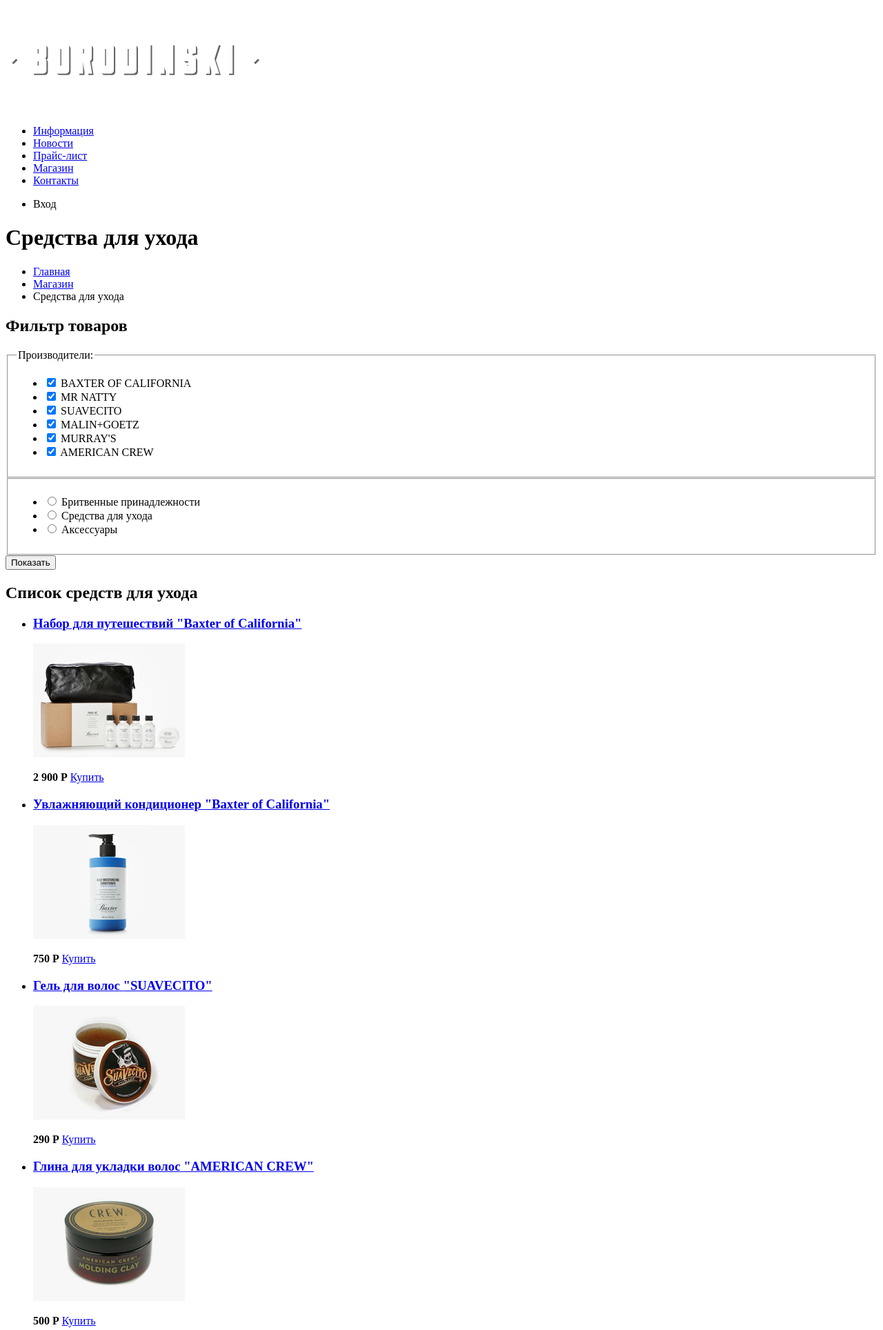
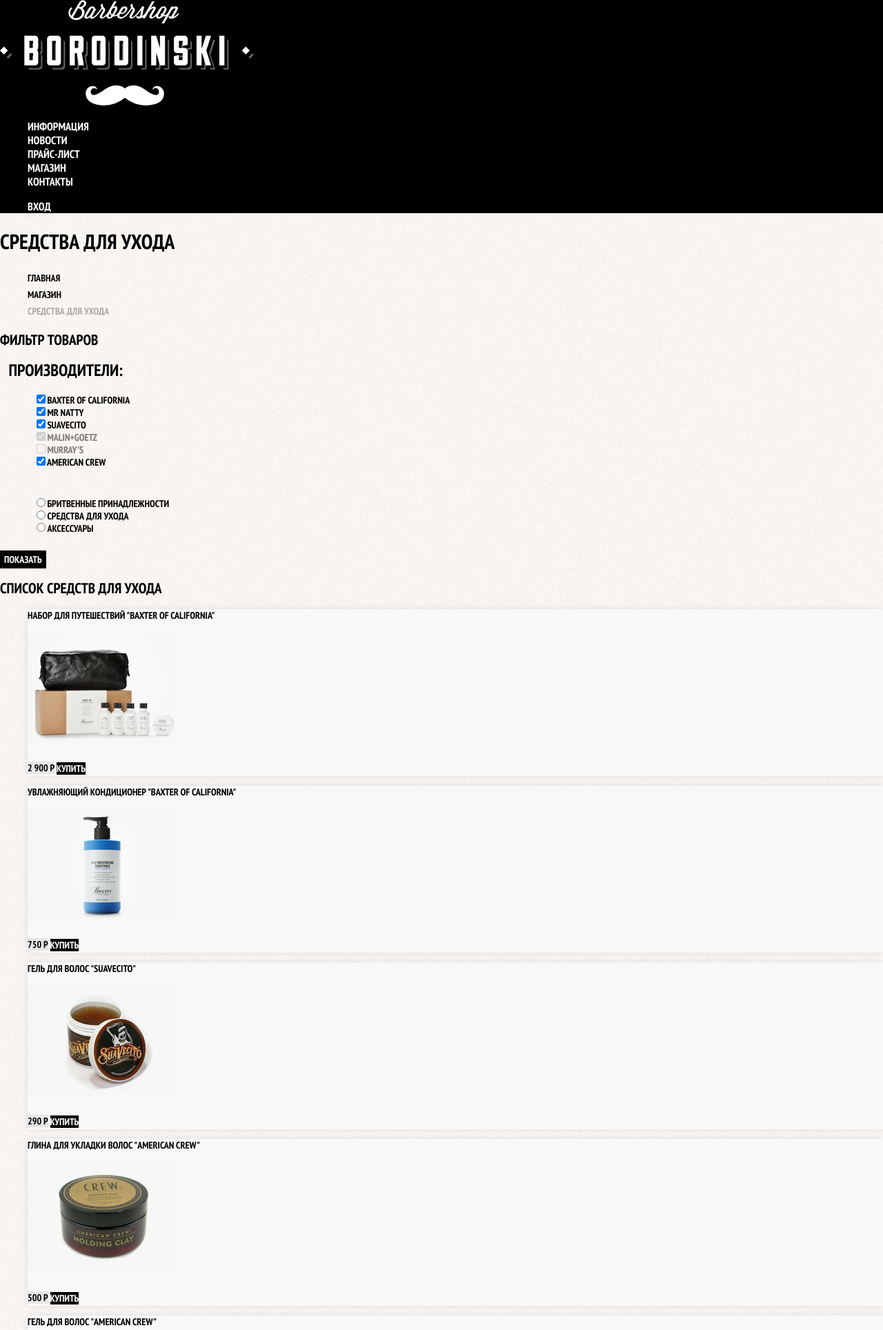
Before and after one commit to artemadilev/examples.github.io, a PHP site: page /catalog.html in a window 1280 px wide. Shown: the top 1928 px of the page at 69% size. Run offline with PHP 8.4, Linux system fonts and the light colour scheme.

Commit message:
Оформлены стили текста, фона

```diff
--- a/barbearshop/catalog.html
+++ b/barbearshop/catalog.html
@@ -3,8 +3,11 @@
 <head>
     <meta charset="UTF-8">
     <title>Каталог Барбершоп</title>
+    <link href="https://fonts.googleapis.com/css?family=PT+Sans+Narrow:400,700&amp;subset=cyrillic" rel="stylesheet">
+    <link rel="stylesheet" href="css/normalize.css">
+    <link rel="stylesheet" href="css/style.css">
 </head>
-<body>
+<body class="inner-page">
 
    <header class="main-header">
         <nav class="main-navigation">
@@ -33,34 +36,34 @@
             <li><a href="catalog.html">Магазин</a></li>
             <li class="breadcrumbs-current">Средства для ухода</li>
         </ul>
-        <section class="filters">
+        <section class="filter">
             <h2 class="visually-hidden">Фильтр товаров</h2>
             <form method="get" action="https://echo.htmlacademy.ru" class="filter">
                 <fieldset>
                     <legend>Производители:</legend>
                     <ul>
                         <li class="filter-option">
-                            <input class="visually-hidden filter-unput filter-input-checkbox" id="baxter-of-california" type="checkbox" name="baxter-of-california" checked>
+                            <input class="visually-hidden filter-input filter-input-checkbox" id="baxter-of-california" type="checkbox" name="baxter-of-california" checked>
                             <label for="baxter-of-california">BAXTER OF CALIFORNIA</label>
                         </li>
                         <li class="filter-option">
-                            <input class="visually-hidden filter-unput filter-input-checkbox" id="mr-natty" type="checkbox" name="mr-natty" checked>
+                            <input class="visually-hidden filter-input filter-input-checkbox" id="mr-natty" type="checkbox" name="mr-natty" checked>
                             <label for="mr-natty">MR NATTY</label>
                         </li>
                         <li class="filter-option">
-                            <input class="visually-hidden filter-unput filter-input-checkbox" id="suavecito" type="checkbox" name="suavecito" checked>
+                            <input class="visually-hidden filter-input filter-input-checkbox" id="suavecito" type="checkbox" name="suavecito" checked>
                             <label for="suavecito">SUAVECITO</label>
                         </li>
                         <li class="filter-option">
-                            <input class="visually-hidden filter-unput filter-input-checkbox" id="malin-goetz" type="checkbox" name="malin-goetz" checked>
+                            <input class="visually-hidden filter-input filter-input-checkbox" id="malin-goetz" type="checkbox" name="malin-goetz" checked disabled>
                             <label for="malin-goetz">MALIN+GOETZ</label>
                         </li>
                         <li class="filter-option">
-                            <input class="visually-hidden filter-unput filter-input-checkbox" id="murrays" type="checkbox" name="murrays" checked>
+                            <input class="visually-hidden filter-input filter-input-checkbox" id="murrays" type="checkbox" name="murrays" disabled>
                             <label for="murrays">MURRAY'S</label>
                         </li>
                         <li class="filter-option">
-                            <input class="visually-hidden filter-unput filter-input-checkbox" id="american-crew" type="checkbox" name="american-crew" checked>
+                            <input class="visually-hidden filter-input filter-input-checkbox" id="american-crew" type="checkbox" name="american-crew" checked>
                             <label for="american-crew">AMERICAN CREW</label>
                         </li>
                     </ul>
--- a/barbearshop/css/style.css
+++ b/barbearshop/css/style.css
@@ -1,4 +1,351 @@
 body {
+    margin: 0;
+    padding: 0;
+
+    font-family: "PT Sans Narrow", Arial, sans-serif;
     font-size: 14px;
-    font-family: "PTSans";
+    line-height: 24px;
+    font-weight: 700;
+    color: #fff;
+    text-transform: uppercase;
+
+    background-color: #000;
+    background-image: url("../img/background.jpg");
+    background-position: top center;
+    background-repeat: no-repeat;
 }
+
+.inner-page {
+    color: #000;
+
+    background-color: #f9f6f3;
+    background-image: url("../img/bcg-content.jpg");
+    background-position: 0 0;
+    background-repeat: repeat;
+}
+
+a {
+    text-decoration: none;
+}
+
+.button {
+    font: inherit;
+
+    text-align: center;
+    color: #fff;
+    vertical-align: middle;
+    text-transform: uppercase;
+
+    background-color: #000;
+    border: none;
+}
+
+.button:hover,
+.button:focus,
+.button:active {
+    background-color: #663d15;
+}
+
+.main-navigation {
+    font-size: 16px;
+    line-height: 20px;
+    color: #fff;
+
+    background-color: #000;
+}
+
+.site-navigation,
+.user-navigation {
+    list-style: none;
+}
+
+.site-navigation a,
+.user-navigation a {
+    color: #fff;
+}
+
+.site-navigation a:hover,
+.site-navigation a:focus,
+.user-navigation a:hover,
+.user-navigation a:focus {
+    background-color: #242424;
+}
+
+.features-list {
+    list-style: none;
+}
+
+.feature-item {
+    text-align: center;
+}
+
+.feature-item h3 {
+    font-size: 30px;
+    line-height: 42px;
+}
+
+.index-columns {
+    color: #000;
+
+    background-color: #f8f5f2;
+    background-image: url("../img/bcg-content.jpg");
+    background-position: 0 0;
+    background-repeat: repeat;
+}
+
+.index-columns h2 {
+    font-size: 30px;
+    line-height: 42px;
+}
+
+.news-list {
+    list-style: none;
+}
+
+.news-item time {
+    text-transform: none;
+}
+
+.gallery-content {
+    background: #ccc;
+    border: 7px solid #fff;
+}
+
+.appointment-item input {
+    font: inherit;
+
+    background-color: transparent;
+    border: 2px solid #000;
+}
+
+.appointment-item input:focus {
+    border-color: #663d15;
+}
+
+.page-title {
+    font-size: 30px;
+    line-height: 42px;
+}
+
+.breadcrumbs {
+    list-style: none;
+}
+
+.breadcrumbs a {
+    color: #000;
+}
+
+.breadcrumbs a:hover,
+.breadcrumbs a:focus {
+    text-decoration: underline;
+}
+
+.breadcrumbs-current {
+    color: #aba9a7;
+}
+
+.filter fieldset {
+    border: none;
+}
+
+.filter legend  {
+    font-size: 24px;
+    line-height: 30px;
+}
+
+.filter ul {
+    list-style: none;
+    line-height: 18px;
+}
+
+.filter-input:hover + label,
+.filter-input:focus + label {
+    color: #663d15;
+}
+
+.filter-input:disabled + label {
+    color: #000;
+    opacity: 0.5;
+}
+
+.catalog-list {
+    list-style: none;
+}
+
+.catalog-item {
+    background-color: #f8f8f8;
+    box-shadow: 0 0 10px rgba(0, 0, 0, 0.1);
+}
+
+.catalog-item:hover {
+    box-shadow: 0 0 10px rgba(0, 0, 0, 0.2);
+}
+
+.catalog-item a {
+    color: #000;
+}
+
+.catalog-item h3 {
+    font-size: 14px;
+    line-height: 18px;
+}
+
+.catalog-category {
+    text-transform: none;
+}
+
+.catalog-item-price b {
+    font-size: 14px;
+    line-height: 20px;
+    text-align: center;
+
+    background-color: #e5e5e5;
+}
+
+.catalog-item-price .button {
+    line-height: 20px;
+    color: #fff;
+}
+
+.pagination-list {
+    list-style: none;
+}
+
+.pagination-item a {
+    color: #fff;
+    background-color: #000;
+}
+
+.pagination-item a:hover,
+.pagination-item a:focus,
+.pagination-item a:active {
+    background-color: #663d15;
+}
+
+.pagination-item-current a{
+    color: #000;
+    background-color: #fff;
+}
+
+.pagination-item-current a:hover,
+.pagination-item-current a:focus,
+.pagination-item-current a:active {
+    color: #000;
+    background-color: #fff;
+}
+
+.product-photo-preview {
+    list-style: none;
+}
+
+.product-photo-preview li {
+    box-shadow: 0 0 10px 2px rgba(0, 0, 0, 0.1);
+}
+
+.product-photo-full {
+    box-shadow: 0 0 10px 2px rgba(0, 0, 0, 0.1);
+}
+
+.product-article {
+    text-align: right;
+    color: #aeaeae;
+}
+
+.product-price b {
+    line-height: 20px;
+    text-align: center;
+    background-color: #e5e5e5;
+}
+
+.product-info h3 {
+    font-size: 24px;
+    line-height: 30px;
+}
+
+.product-info ul {
+    list-style: none;
+}
+
+.main-footer {
+    color: #fff;
+
+    background-color: #212121;
+    background-image: url("../img/pattern-dark.jpg");
+    background-position: 0 0;
+    background-repeat: repeat;
+}
+
+.footer-contacts a {
+    color: #fff;
+    text-decoration: underline;
+}
+
+.footer-contacts a:hover,
+.footer-contacts a:focus {
+    text-decoration: none;
+}
+
+.footer-social {
+    text-align: center;
+}
+
+.footer-social ul {
+    list-style: none;
+}
+
+.social-button {
+    color: #fff;
+}
+
+.footer-copyright {
+    text-align: center;
+}
+
+.footer-copyright .button:hover,
+.footer-copyright .button:focus {
+    color: #000;
+    background-color: #fff;
+}
+
+.modal {
+    color: #000;
+
+    background-color: #f8f3f0;
+    background-image: url("../img/bcg-content.jpg");
+    background-position: 0 0;
+    background-repeat: repeat;
+}
+
+.modal h2 {
+    font-size: 30px;
+    line-height: 42px;
+}
+
+.login-form input[type="text"],
+.login-form input[type="password"] {
+    font: inherit;
+    color: #000;
+    text-transform: uppercase;
+
+    background-color: #f9f6f3;
+    border: 2px solid #000;
+}
+
+.login-form input:focus {
+    border-color: #663d15;
+}
+
+.login-checkbox:hover,
+.login-checkbox:focus {
+    color: #663d15;
+}
+
+.restore {
+    color: #000;
+    text-decoration: underline;
+}
+
+.restore:hover,
+.restore:focus {
+    text-decoration: none;
+}
```
Also changed, not shown: barbearshop/catalog-item.html (+10 -7 lines), barbearshop/index.html (+9 -4 lines), barbearshop/css/normalize.css (added), barbearshop/img/baxter-1.jpg (added), barbearshop/img/baxter-2.jpg (added), barbearshop/img/baxter-3.jpg (added), barbearshop/img/baxter-4.jpg (added), barbearshop/img/gallery-photo1.jpg, barbearshop/img/logo-mini.svg (added), barbearshop/img/map.jpg (added), barbearshop/img/pattern-dark.jpg (added).
